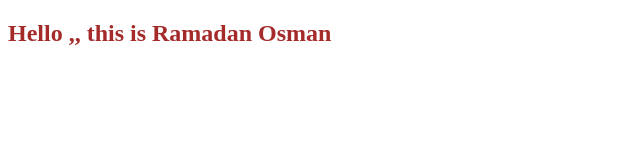
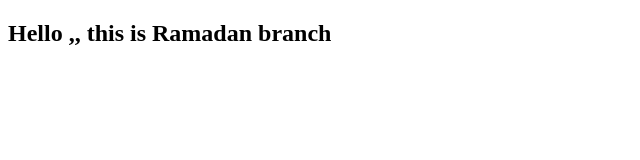
Before and after one commit to RamadanOsman74/myproject, a plain HTML site: page index.html in a window 1280 px wide. Shown: the whole page, without its empty margins (0-640 px from the left). Drawn offline with Linux system fonts and the light colour scheme.

Commit message:
change style for title

```diff
--- a/index.html
+++ b/index.html
@@ -8,7 +8,7 @@
 
 </head>
 <body>
-    <h2>Hello ,, this is Ramadan Osman</h2>
+    <h2>Hello ,, this is Ramadan branch</h2>
     <script src="app.js">
 
     </script>
--- a/style.css
+++ b/style.css
@@ -1,3 +1,3 @@
 h2{
-    color: brown;
+    color: rgb(0, 0, 0);
 }
```
